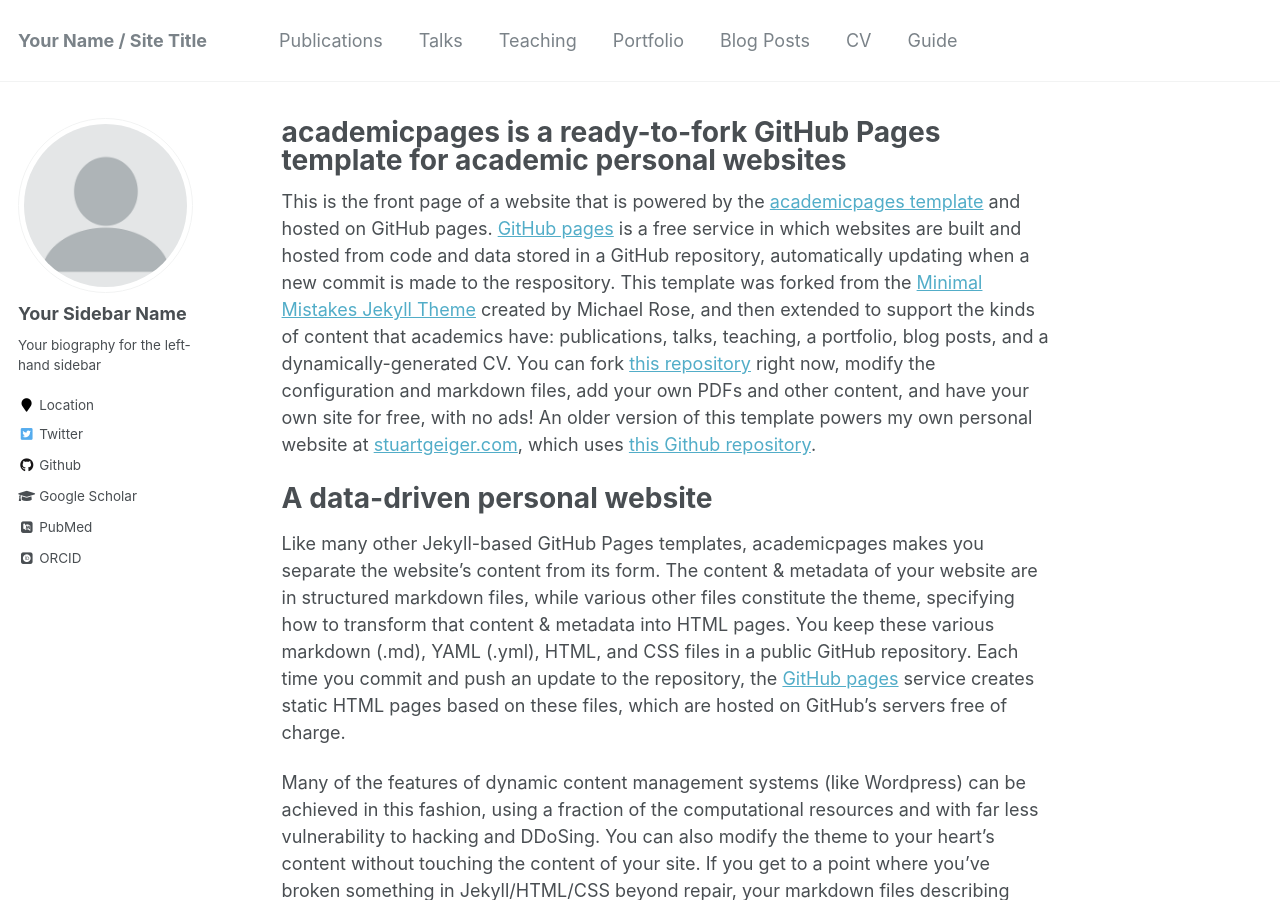
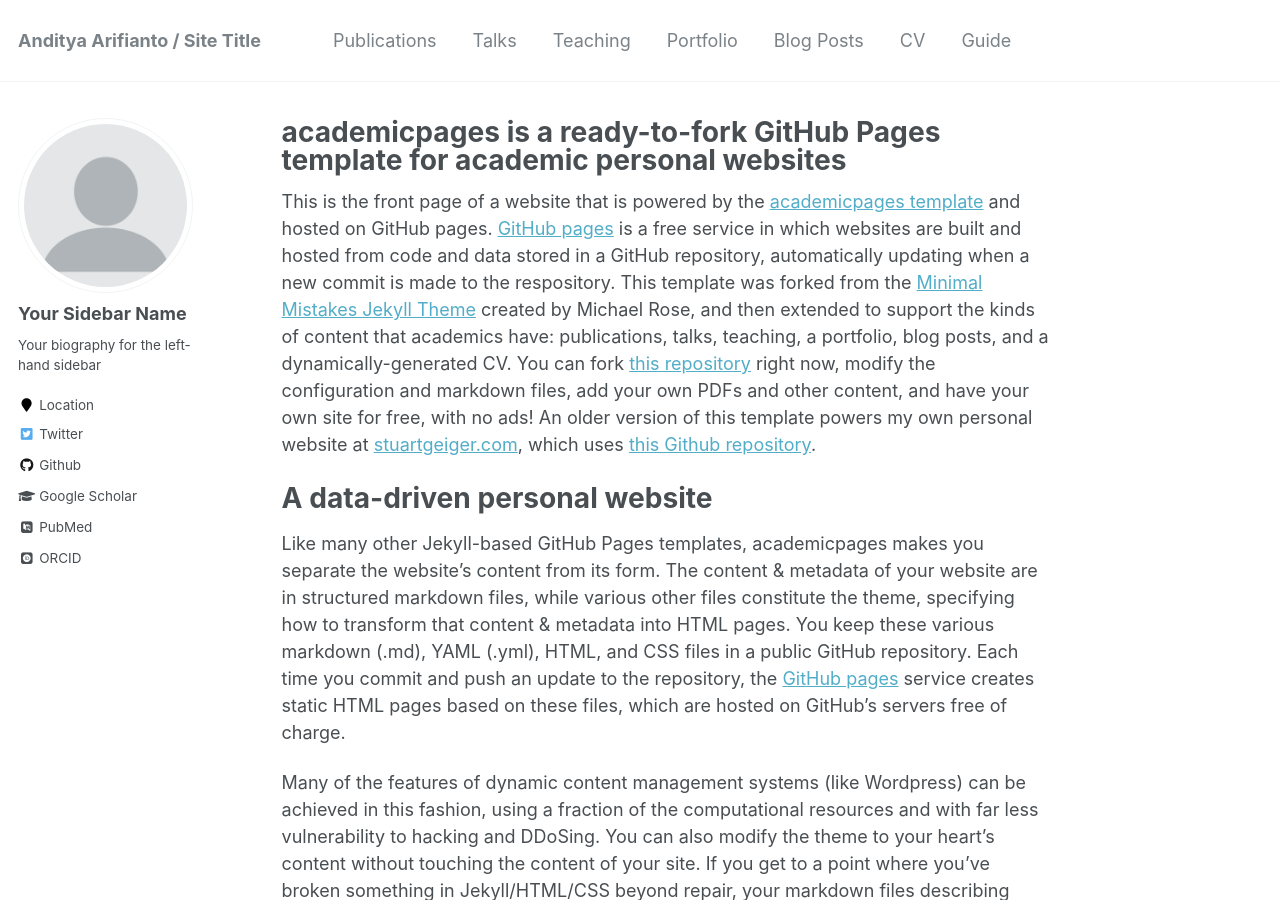
Before and after one commit to adf-telkomuniv/adf-telkomuniv.github.io, a Jekyll site: the page built from _pages/about.md, in a window 1280 px wide and 900 px high. Built offline with Jekyll 4.4.1, drawn with Linux system fonts in a browser that asks for light colours; some web fonts are replaced.

Commit message:
Update _config.yml

```diff
--- a/_config.yml
+++ b/_config.yml
@@ -7,13 +7,13 @@
 
 # Site Settings
 locale                   : "en-US"
-title                    : "Your Name / Site Title"
+title                    : "Anditya Arifianto / Site Title"
 title_separator          : "-"
 name                     : &name "Your Name"
 description              : &description "personal description"
-url                      : https://academicpages.github.io # the base hostname & protocol for your site e.g. "https://mmistakes.github.io"
+url                      : https://adf-telkomuniv.github.io # the base hostname & protocol for your site e.g. "https://mmistakes.github.io"
 baseurl                  : "" # the subpath of your site, e.g. "/blog"
-repository               : "academicpages/academicpages.github.io"
+repository               : "adf-telkomuniv/adf-telkomuniv.github.io"
 teaser                   :  # filename of teaser fallback teaser image placed in /images/, .e.g. "500x300.png"
 breadcrumbs              : false # true, false (default)
 words_per_minute         : 160
```
